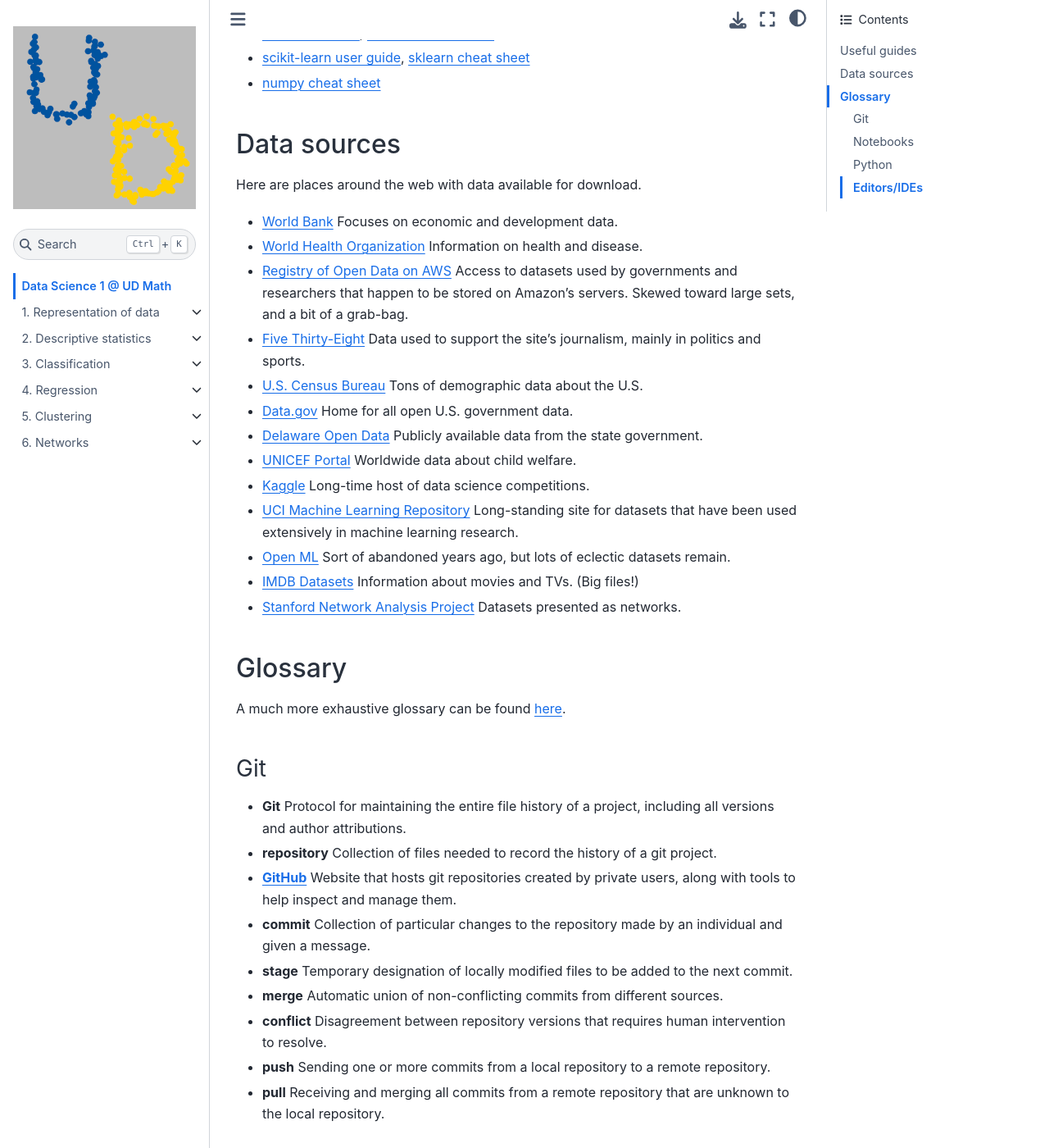
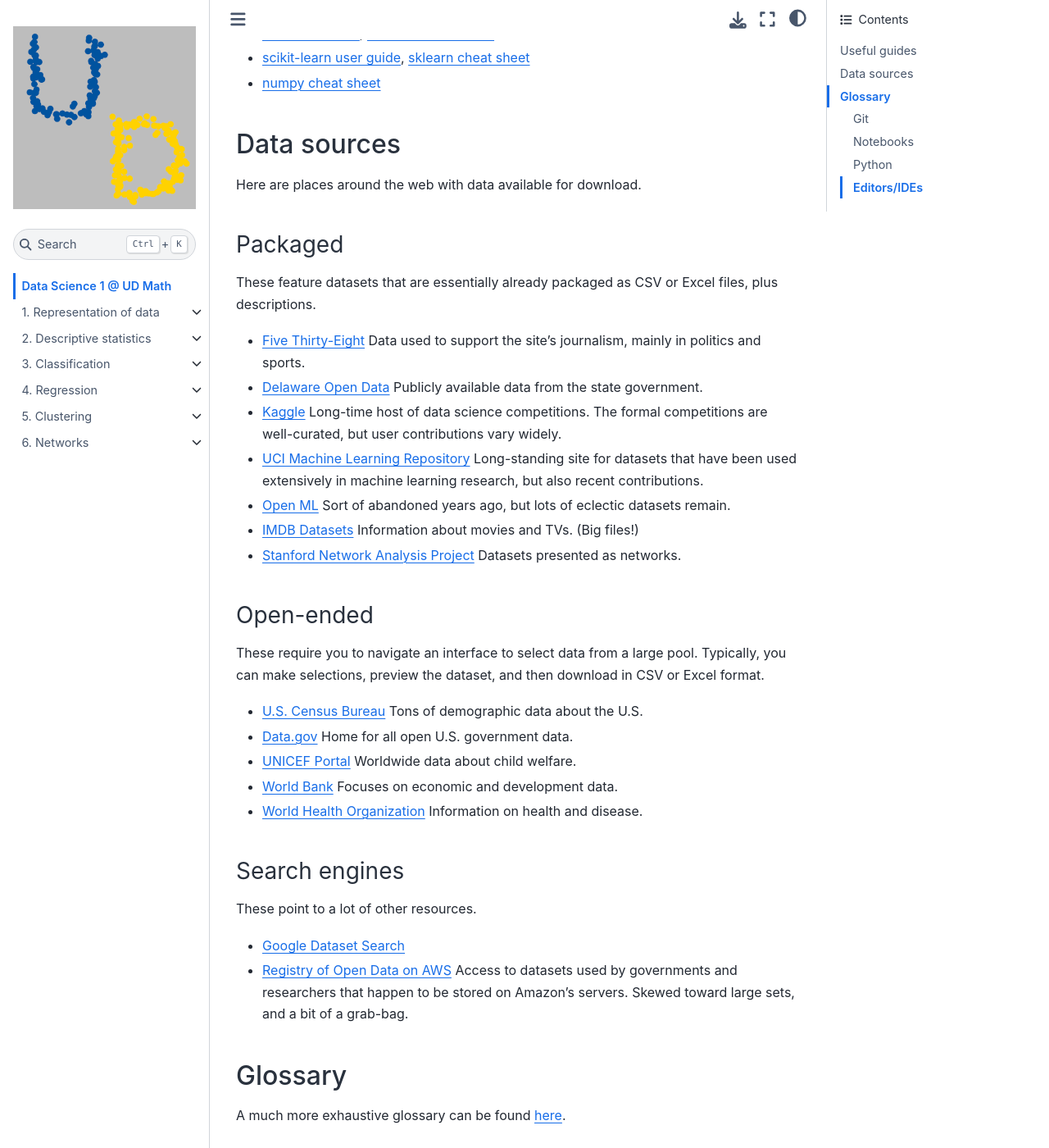
Before and after one commit to UD-Math-Data-Science-1/notes, a Jupyter Book: the page built from intro.md, in a window 1280 px wide and 1400 px high, scrolled down 219 px. Shown: the whole window at 82% size. Built offline with Jupyter Book 1.0.4 settings and Sphinx 7.4.7 and the Sphinx Book theme 1.1.4, drawn with Linux system fonts in a browser that asks for light colours.

Commit message:
Update data source links

```diff
--- a/intro.md
+++ b/intro.md
@@ -11,19 +11,35 @@
 
 Here are places around the web with data available for download.
 
-* [World Bank](https://datacatalog.worldbank.org/home) Focuses on economic and development data.
-* [World Health Organization](https://www.who.int/gho/database/en/) Information on health and disease.
-* [Registry of Open Data on AWS](https://registry.opendata.aws/) Access to datasets used by governments and researchers that happen to be stored on Amazon's servers. Skewed toward large sets, and a bit of a grab-bag.
+### Packaged
+
+These feature datasets that are essentially already packaged as CSV or Excel files, plus descriptions.
+
 * [Five Thirty-Eight](https://data.fivethirtyeight.com/) Data used to support the site's journalism, mainly in politics and sports.
-* [U.S. Census Bureau](https://data.census.gov/cedsci/) Tons of demographic data about the U.S.
-* [Data.gov](https://www.data.gov/) Home for all open U.S. government data.
 * [Delaware Open Data](https://data.delaware.gov) Publicly available data from the state government.
-* [UNICEF Portal](https://open.unicef.org) Worldwide data about child welfare.
-* [Kaggle](https://www.kaggle.com/datasets) Long-time host of data science competitions.
-* [UCI Machine Learning Repository](https://archive.ics.uci.edu/ml/index.php) Long-standing site for datasets that have been used extensively in machine learning research.
+* [Kaggle](https://www.kaggle.com/datasets) Long-time host of data science competitions. The formal competitions are well-curated, but user contributions vary widely.
+* [UCI Machine Learning Repository](https://archive.ics.uci.edu/ml/index.php) Long-standing site for datasets that have been used extensively in machine learning research, but also recent contributions.
 * [Open ML](https://www.openml.org/search?type=data&from=300&q=qualities.NumberOfClasses%3A%3E2) Sort of abandoned years ago, but lots of eclectic datasets remain.
 * [IMDB Datasets](https://www.imdb.com/interfaces/) Information about movies and TVs. (Big files!)
 * [Stanford Network Analysis Project](https://snap.stanford.edu/index.html) Datasets presented as networks.
+
+### Open-ended
+
+These require you to navigate an interface to select data from a large pool. Typically, you can make selections, preview the dataset, and then download in CSV or Excel format.
+
+* [U.S. Census Bureau](https://data.census.gov/cedsci/) Tons of demographic data about the U.S.
+* [Data.gov](https://www.data.gov/) Home for all open U.S. government data.
+* [UNICEF Portal](https://open.unicef.org) Worldwide data about child welfare.
+* [World Bank](https://datacatalog.worldbank.org/home) Focuses on economic and development data.
+* [World Health Organization](https://www.who.int/gho/database/en/) Information on health and disease.
+
+### Search engines
+
+These point to a lot of other resources.
+
+* [Google Dataset Search](https://datasetsearch.research.google.com)
+* [Registry of Open Data on AWS](https://registry.opendata.aws/) Access to datasets used by governments and researchers that happen to be stored on Amazon's servers. Skewed toward large sets, and a bit of a grab-bag.
+
 
 ## Glossary
 
```
